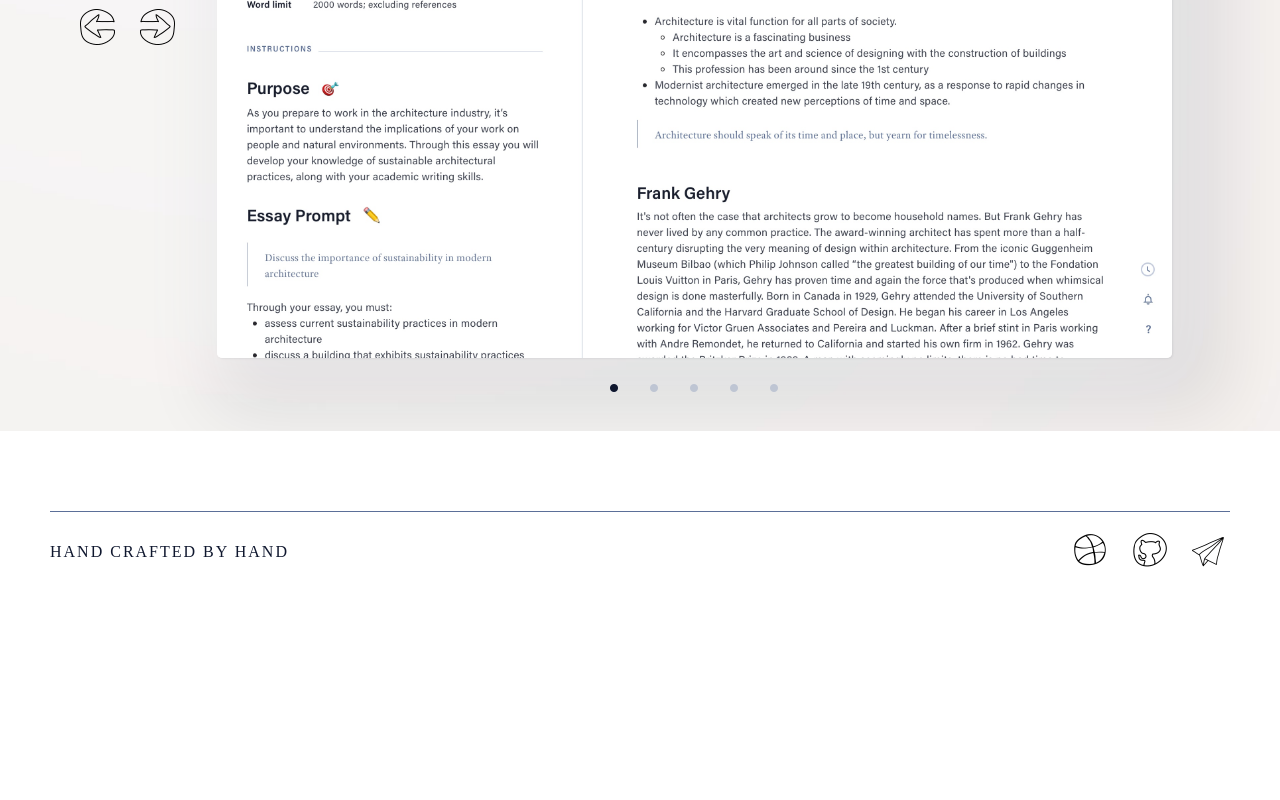
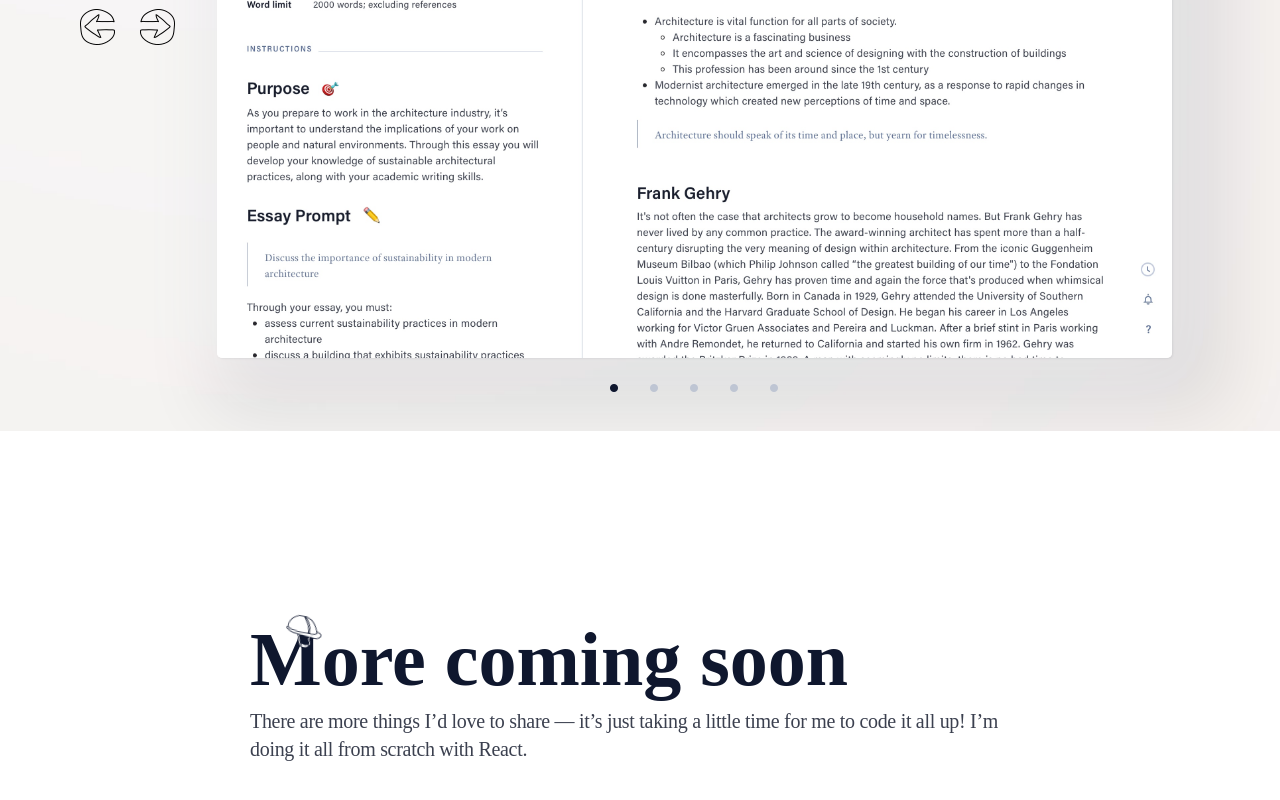
Before and after one commit to domgermano/domgermano.com, a Next.js app: page / in a window 1280 px wide. Shown: the part 1924-2724 px from the top of the page. Before the commit the page ends 2535 px from the top, so only its background shows below. Built offline with nearby package versions, Linux system fonts and the light colour scheme; a web font is replaced by a local one.

Commit message:
Added More placeholder

```diff
--- /dev/null
+++ b/components/more/More.tsx
@@ -0,0 +1,33 @@
+import * as React from "react";
+
+import { Button, Grid, Hat, Section, Spacer, Text } from "components/shared";
+import styled from "styled-components";
+import { device } from "styles/device";
+
+export const More = () => (
+  <Section>
+    <Spacer spacing={100} />
+    <Grid>
+      <RelativeContainer>
+        <Text kind="display">More coming soon</Text>
+        <Text kind="paragraph">
+          There are more things I’d love to share — it’s just taking a little
+          time for me to code it all up! I’m doing it all from scratch with
+          React.
+        </Text>
+        <Hat hat="hard" position={[0, 34]} tablet={[0, 27]} rotate={10} />
+      </RelativeContainer>
+    </Grid>
+    <Spacer spacing={100} />
+  </Section>
+);
+
+const RelativeContainer = styled.div`
+  grid-column: 3 / span 8;
+  justify-self: center;
+  position: relative;
+
+  @media screen and (${device.mobile}) {
+    grid-column: 2 / span 10;
+  }
+`;
--- /dev/null
+++ b/components/more/index.ts
@@ -0,0 +1 @@
+export { More } from "./More";
--- a/components/shared/Hat.tsx
+++ b/components/shared/Hat.tsx
@@ -3,7 +3,7 @@ import { device } from "styles/device";
 
 interface Props {
   /** Type of hat */
-  hat: "captian" | "cap" | "hard" | "chef" | "party";
+  hat: "captain" | "cap" | "chef" | "hard" | "party";
   /** Optional absolute position in the format [top, left] */
   position?: number[];
   /** Optional absolute position for a tablet */
@@ -20,8 +20,18 @@ const hatSelector = (props: Props) => {
       return css`
         background-position: -40px;
       `;
-      break;
-
+    case "chef":
+      return css`
+        background-position: -80px;
+      `;
+    case "hard":
+      return css`
+        background-position: -120px;
+      `;
+    case "party":
+      return css`
+        background-position: -160px;
+      `;
     default:
       return css`
         background-position: 0px;
@@ -41,17 +51,17 @@ export const Hat = styled.span<Props>`
   background-repeat: no-repeat;
 
   ${hatSelector};
-  top: ${p => (p.position ? `${p.position[0]}px` : "unset")};
-  left: ${p => (p.position ? `${p.position[1]}px` : "unset")};
-  transform: ${p => (p.rotate ? `rotate(${p.rotate}deg)` : "unset")};
+  top: ${p => (p.position ? `${p.position[0]}px` : null)};
+  left: ${p => (p.position ? `${p.position[1]}px` : null)};
+  transform: ${p => (p.rotate ? `rotate(${p.rotate}deg)` : null)};
 
   @media screen and (${device.tablet}) {
-    top: ${p => (p.tablet ? `${p.tablet[0]}px` : "unset")};
-    left: ${p => (p.tablet ? `${p.tablet[1]}px` : "unset")};
+    top: ${p => (p.tablet ? `${p.tablet[0]}px` : null)};
+    left: ${p => (p.tablet ? `${p.tablet[1]}px` : null)};
   }
 
   @media screen and (${device.mobile}) {
-    top: ${p => (p.mobile ? `${p.mobile[0]}px` : "unset")};
-    left: ${p => (p.mobile ? `${p.mobile[1]}px` : "unset")};
+    top: ${p => (p.mobile ? `${p.mobile[0]}px` : null)};
+    left: ${p => (p.mobile ? `${p.mobile[1]}px` : null)};
   }
 `;
--- a/pages/index.tsx
+++ b/pages/index.tsx
@@ -1,6 +1,7 @@
 import * as React from "react";
 
 import { Design, Introduction } from "components/home";
+import { More } from "components/more";
 import { Footer, Header, HtmlHead } from "components/shared";
 
 /**
@@ -24,6 +25,7 @@ const Index = () => (
     <Header />
     <Introduction />
     <Design />
+    <More />
     <Footer />
   </>
 );
```
Also changed, not shown: 1 other file (tests, documents, lock files or other folders).
